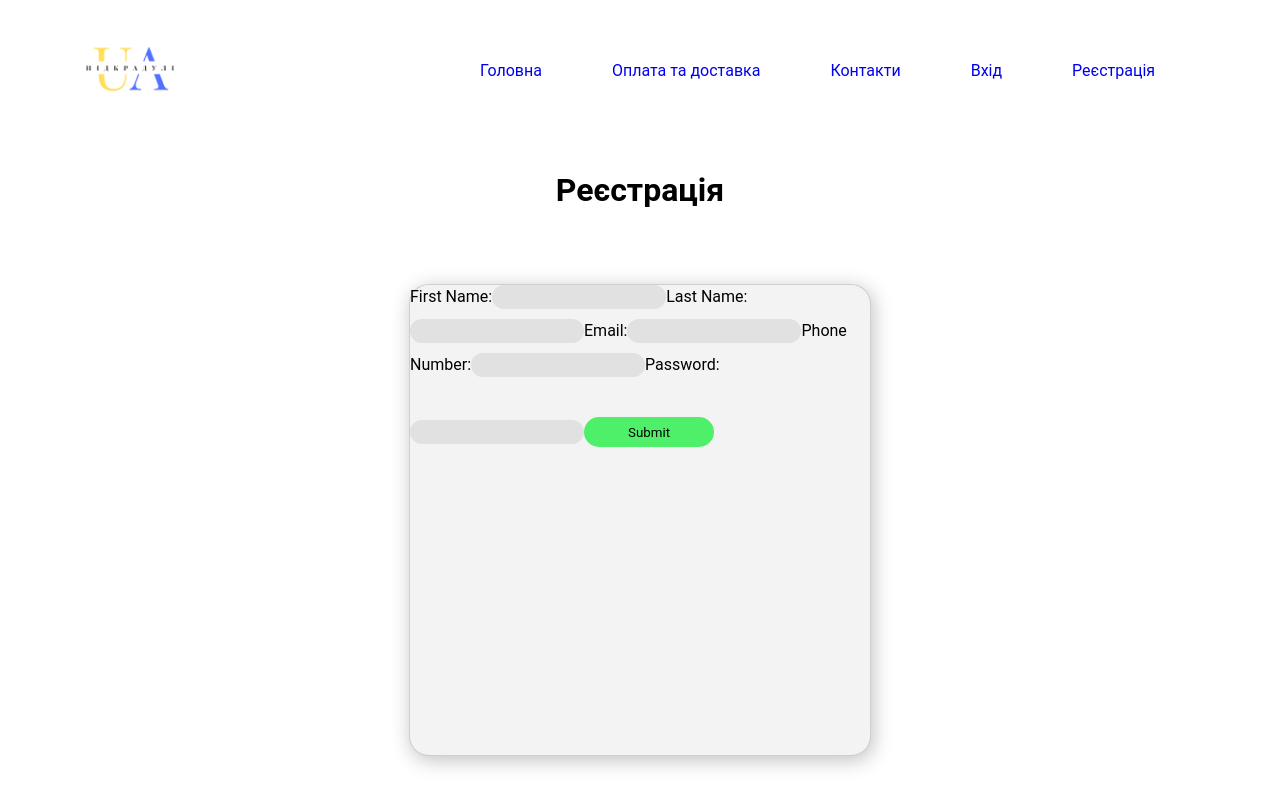
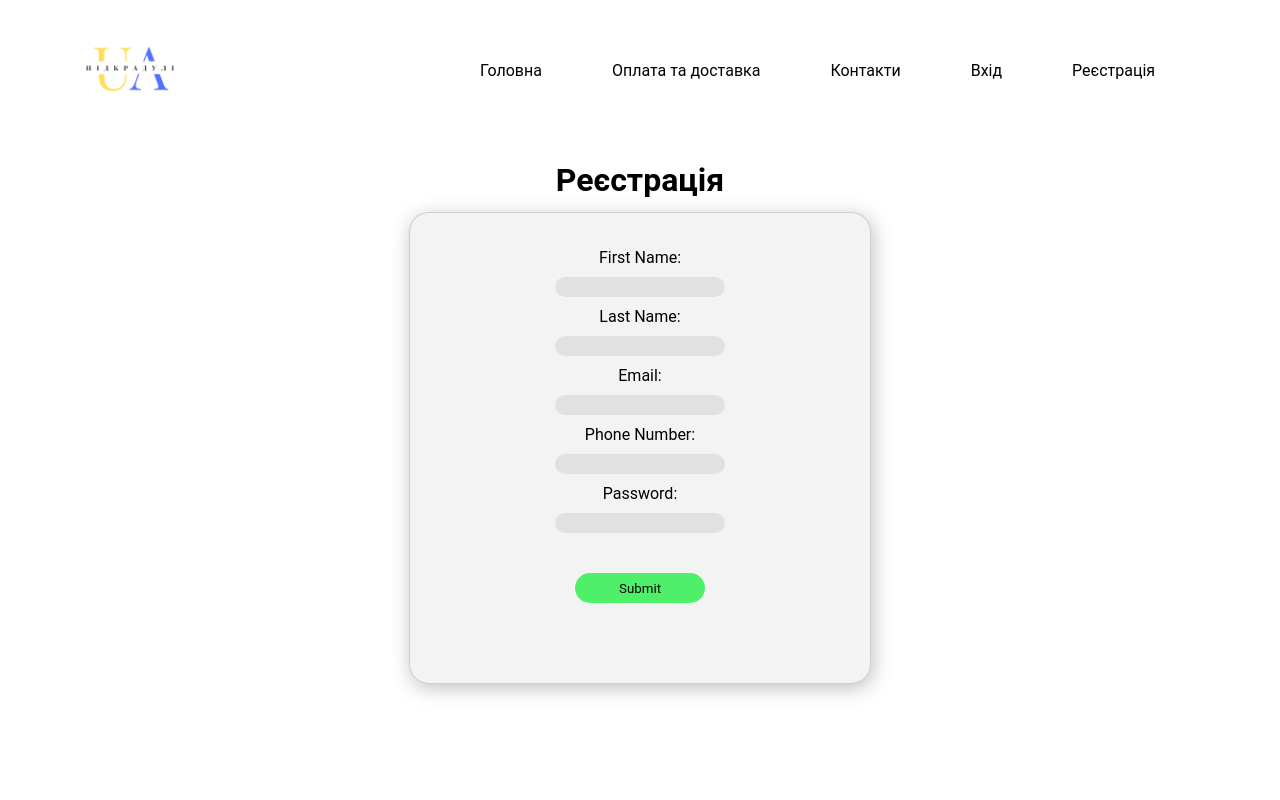
Before and after one commit to OrynaK/ShoeStore, a React (Create React App) app in the folder src/main/webapp/my-shoestore/: page /registrationform in a window 1280 px wide. Built offline with nearby package versions, Linux system fonts and the light colour scheme.

Commit message:
виправила реєстрацію зробила кнопки сортування за ціною

```diff
--- a/src/main/webapp/my-shoestore/src/components/FilterDropdown/FilterDropdown.css
+++ b/src/main/webapp/my-shoestore/src/components/FilterDropdown/FilterDropdown.css
@@ -27,6 +27,11 @@
     display: none;
 
 }
+.filter-dropdown__sublist--option:hover {
+
+    border-radius:10px ;
+    padding: 1px;
+}
 
 .filter-dropdown:hover .filter-dropdown__list {
     display: block;
--- a/src/main/webapp/my-shoestore/src/components/LoginForm/LoginForm.css
+++ b/src/main/webapp/my-shoestore/src/components/LoginForm/LoginForm.css
@@ -5,7 +5,7 @@
     margin-top: 35px;
 }
 
-label {
+.login-form-label {
     margin-bottom: 10px;
     font-size: 16px;
 }
--- a/src/main/webapp/my-shoestore/src/components/LoginForm/LoginForm.jsx
+++ b/src/main/webapp/my-shoestore/src/components/LoginForm/LoginForm.jsx
@@ -44,7 +44,7 @@ function LoginForm() {
             <div className="login-form">
 
                 <form className="login-form--form" onSubmit={handleSubmit}>
-                    <label>
+                    <label className="login-form-label">
                         Email:</label>
                     <input className="login-form-input"
                         type="email"
@@ -53,7 +53,7 @@ function LoginForm() {
                         onChange={event => setEmail(event.target.value)}
                     />
 
-                    <label>
+                    <label className="login-form-label">
                         Password:</label>
                     <input className="login-form-input"
                         type="password"
--- a/src/main/webapp/my-shoestore/src/components/Main/Main.jsx
+++ b/src/main/webapp/my-shoestore/src/components/Main/Main.jsx
@@ -3,6 +3,7 @@ import "./Main.css";
 import ShoeCard from "../ShoeCard/ShoeCard";
 import FilterDropdown from "../FilterDropdown/FilterDropdown";
 import SearchBox from "../SearchBox/SearchBox";
+import SortBtn from "../SortBtn/SortBtn";
 
 
 function Main() {
@@ -16,7 +17,9 @@ function Main() {
         <div className="main">
             <div className="main-menu">
                 <FilterDropdown/>
+                <SortBtn/>
                 <SearchBox/>
+
             </div>
             <div className="main-shoe-cards">
                 <ShoeCard/>
--- a/src/main/webapp/my-shoestore/src/components/RegistrationForm/RegistrationForm.css
+++ b/src/main/webapp/my-shoestore/src/components/RegistrationForm/RegistrationForm.css
@@ -1,10 +1,33 @@
+.registration-form--form {
+    display: flex;
+    flex-direction: column;
+    align-items: center;
+    margin-top: 35px;
+}
+
+
+.registration-form-label {
+    margin-bottom: 10px;
+    font-size: 16px;
+}
+
+.registration {
+    display: flex;
+    flex-direction: column;
+    align-items: center;
+    height: 70vh;
+    justify-content: center;
+    text-align: center;
+}
+
+.registration-header {
+    margin-bottom: 33px;
+
+}
+
 .registration-form {
-    position: absolute;
     width: 460px;
     height: 470px;
-    left: 50%;
-    top: 65%;
-    transform: translate(-50%, -50%);
     display: flex;
     flex-direction: column;
     align-items: center;
@@ -12,52 +35,33 @@
     border: 1px solid rgba(0, 0, 0, 0.15);
     box-shadow: 2px 4px 20px rgba(0, 0, 0, 0.25);
     border-radius: 20px;
+    margin-top: -20px;
 }
 
-.registration-form label {
-    margin-bottom: 10px;
-    font-size: 16px;
+
+
+.registration-form-btn {
+    width: 130px;
+    height: 30px;
+    border: none;
+    background: #4ff069;
+    border-radius: 20px;
+    margin-top: 30px;
+    cursor: pointer;
+
+
+
+}
+.registration-form-btn:hover {
+    background: #42cc55;
 }
 
-.registration-form input {
+.registration-form-input {
     margin-bottom: 10px;
     border-radius: 20px;
-    border-color: transparent;
+    border: none;
     background: #e1e1e1;
     width: 150px;
     height: 20px;
     padding-left: 20px;
 }
-
-.registration-form button {
-    width: 130px;
-    height: 30px;
-    border-color: transparent;
-    background: #4ff069;
-    border-radius: 20px;
-    margin-top: 30px;
-    cursor: pointer;
-}
-
-.registration-form button:hover {
-    background: #42cc55;
-}
-
-.registration-header {
-    position: absolute;
-
-    left: 50%;
-    top: 150px;
-    margin-bottom: 33px;
-    transform: translateX(-50%);
-}
-
-.registration {
-    height: 650px;
-}
-
-.registration-form-input,
-.registration-form-btn {
-    width: 100%;
-    max-width: 250px;
-}
--- a/src/main/webapp/my-shoestore/src/components/RegistrationForm/RegistrationForm.jsx
+++ b/src/main/webapp/my-shoestore/src/components/RegistrationForm/RegistrationForm.jsx
@@ -33,8 +33,8 @@ function RegistrationForm() {
             <h1 className="registration-header">Реєстрація</h1>
             <div className="registration-form">
 
-                <form onSubmit={handleSubmit}>
-                    <label>
+                <form className="registration-form--form" onSubmit={handleSubmit}>
+                    <label className="registration-form-label">
                         First Name:</label>
                     <input className="registration-form-input"
                         type="text"
@@ -43,7 +43,7 @@ function RegistrationForm() {
                         onChange={event => setName(event.target.value)}
                     />
 
-                    <label>
+                    <label className="registration-form-label">
                         Last Name:</label>
                     <input className="registration-form-input"
                         type="text"
@@ -52,7 +52,7 @@ function RegistrationForm() {
                         onChange={event => setSurname(event.target.value)}
                     />
 
-                    <label>
+                    <label className="registration-form-label">
                         Email:</label>
                     <input className="registration-form-input"
                         type="email"
@@ -61,7 +61,7 @@ function RegistrationForm() {
                         onChange={event => setEmail(event.target.value)}
                     />
 
-                    <label>
+                    <label className="registration-form-label">
                         Phone Number:</label>
                     <input className="registration-form-input"
                         type="tel"
@@ -70,7 +70,7 @@ function RegistrationForm() {
                         onChange={event => setPhoneNumber(event.target.value)}
                     />
 
-                    <label>
+                    <label className="registration-form-label">
                         Password:</label>
                     <input className="registration-form-input"
                         type="password"
--- /dev/null
+++ b/src/main/webapp/my-shoestore/src/components/SortBtn/SortBtn.css
@@ -0,0 +1,9 @@
+
+.sort-btn-form-header {
+   margin-left: 20px;
+
+}
+.sort-btn-form-img {
+    margin-left: 10px;
+    cursor: pointer;
+}
--- /dev/null
+++ b/src/main/webapp/my-shoestore/src/components/SortBtn/SortBtn.jsx
@@ -0,0 +1,18 @@
+import React from "react";
+import "./SortBtn.css";
+import UpArrow from "./../../assets/up-arrow.png"
+import DownArrow from "./../../assets/down-arrow.png"
+function SortBtn() {
+
+    return (
+        <div className="sort-btn">
+            <div className="sort-btn-form">
+                    <span className="sort-btn-form-header">Сортувати за ціною</span>
+                        <img className="sort-btn-form-img" src={UpArrow} alt="Від найвижчої" width="10px" height="15px"/>
+                        <img className="sort-btn-form-img" src={DownArrow} alt="Від найнижчої" width="10px" height="15px"/>
+            </div>
+        </div>
+    );
+}
+
+export default SortBtn;
--- a/src/main/webapp/my-shoestore/src/index.css
+++ b/src/main/webapp/my-shoestore/src/index.css
@@ -16,4 +16,5 @@ ul {
 }
 a {
   text-decoration: none;
+  color: black;
 }
```
Also changed, not shown: src/main/webapp/my-shoestore/src/components/FilterDropdown/FilterDropdown.jsx (+75 -29 lines), src/main/webapp/my-shoestore/src/assets/down-arrow.png (added), src/main/webapp/my-shoestore/src/assets/up-arrow.png (added).
